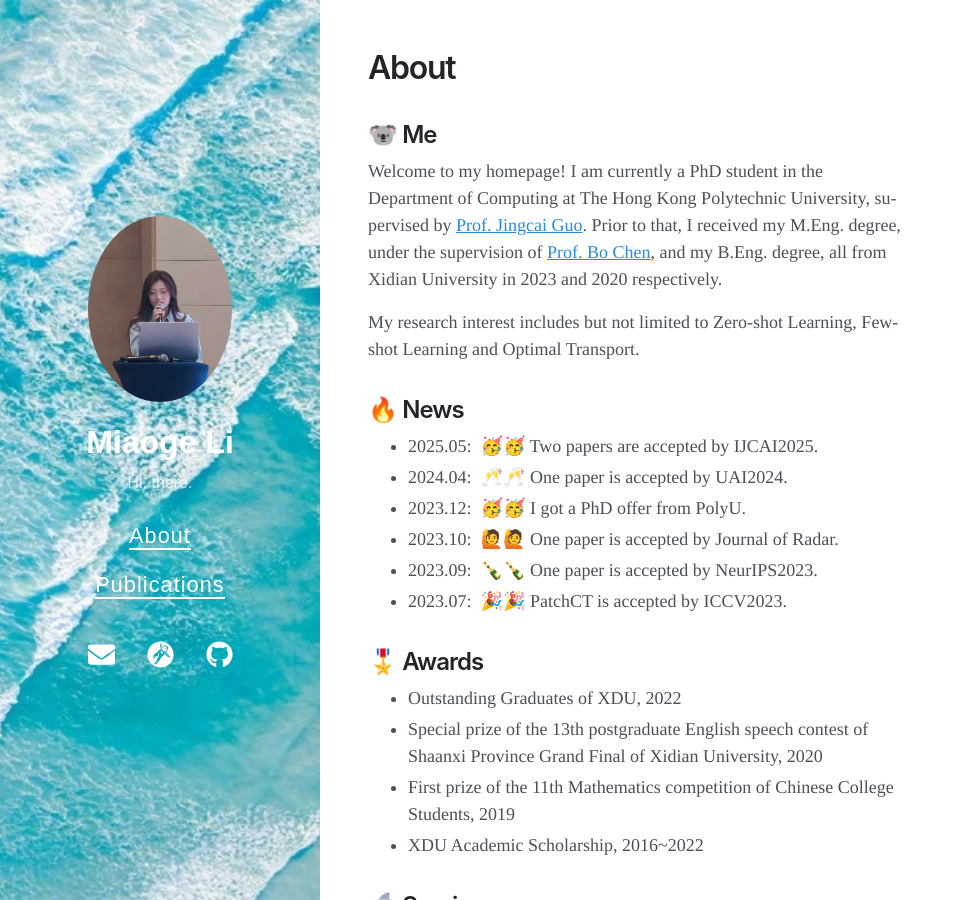
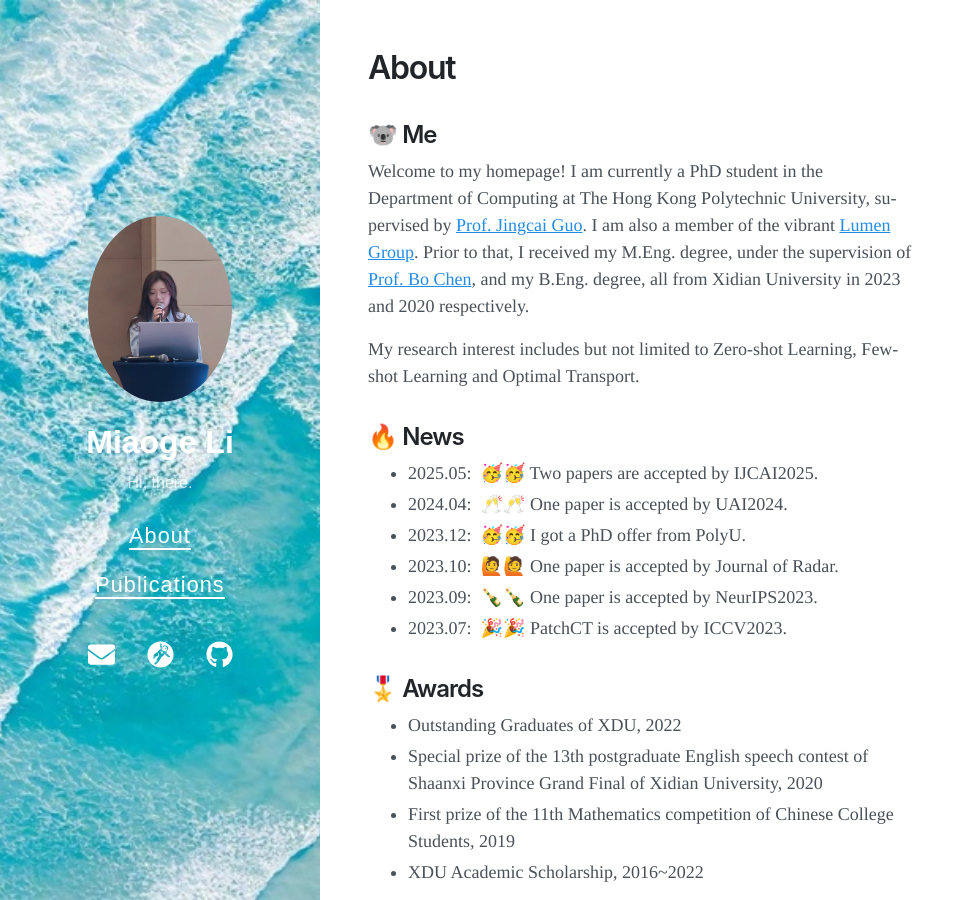
Before and after one commit to keepgoingjkg/keepgoingjkg.github.io, a Jekyll site: the page built from about.md, in a window 1280 px wide and 900 px high. Shown: the whole window, without its empty margins (0-975 px from the left). Built offline with Jekyll 4.4.1, drawn with Linux system fonts in a browser that asks for light colours; nearby versions of some CDN libraries.

Commit message:
Update about.md

```diff
--- a/about.md
+++ b/about.md
@@ -7,7 +7,7 @@ title: "About"
 
 ## 🐨 Me
 
-Welcome to my homepage! I am currently a PhD student in the Department of Computing at The Hong Kong Polytechnic University, supervised by [Prof. Jingcai Guo](https://jingcaiguo.github.io/). Prior to that, I received my M.Eng. degree, under the supervision of [Prof. Bo Chen](https://web.xidian.edu.cn/bchen/), and my B.Eng. degree, all from Xidian University in 2023 and 2020 respectively.
+Welcome to my homepage! I am currently a PhD student in the Department of Computing at The Hong Kong Polytechnic University, supervised by [Prof. Jingcai Guo](https://jingcaiguo.github.io/). I am also a member of the vibrant [Lumen Group](https://lumen-lab-polyu.github.io/). Prior to that, I received my M.Eng. degree, under the supervision of [Prof. Bo Chen](https://web.xidian.edu.cn/bchen/), and my B.Eng. degree, all from Xidian University in 2023 and 2020 respectively.
 
 My research interest includes but not limited to Zero-shot Learning, Few-shot Learning and Optimal Transport.
 
```
